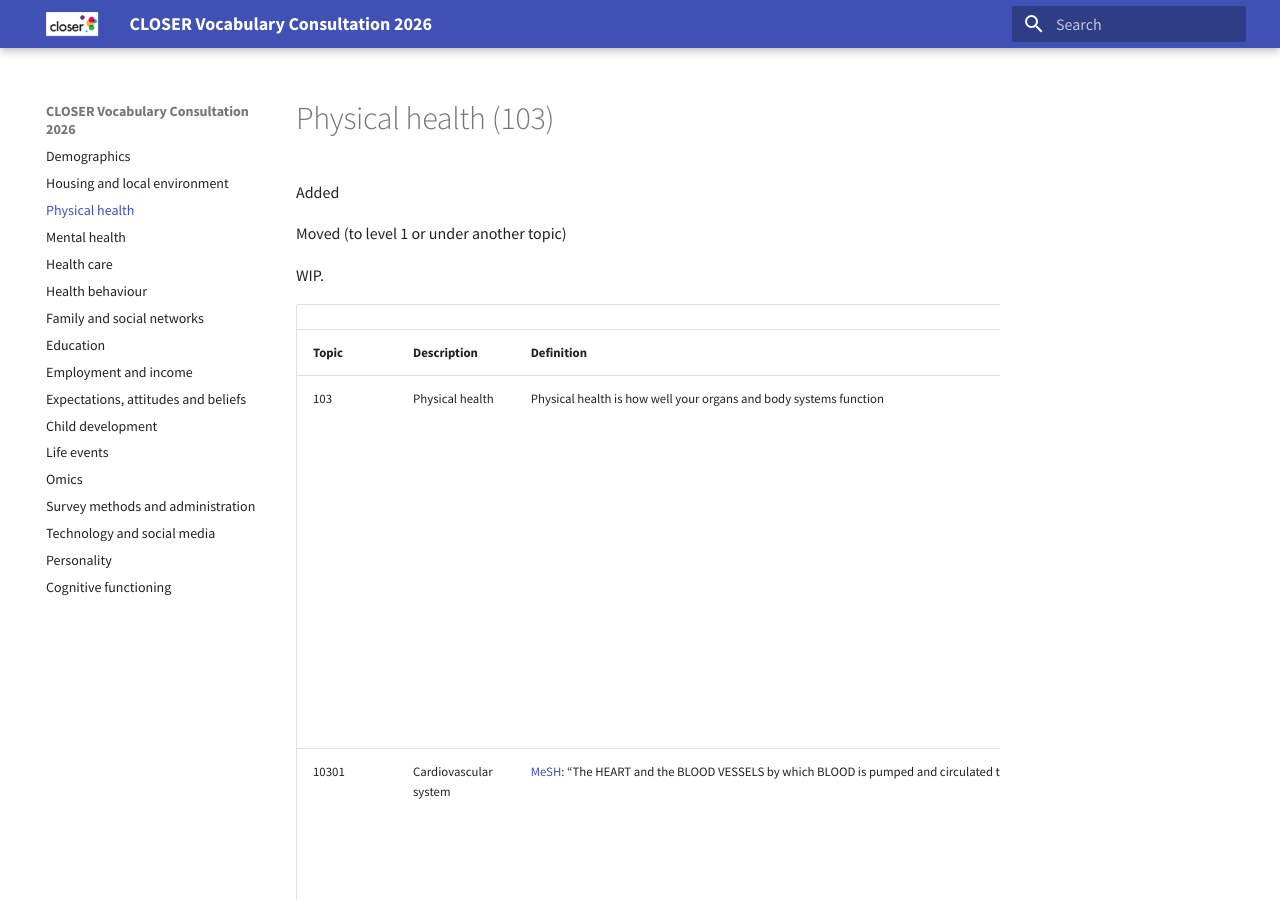
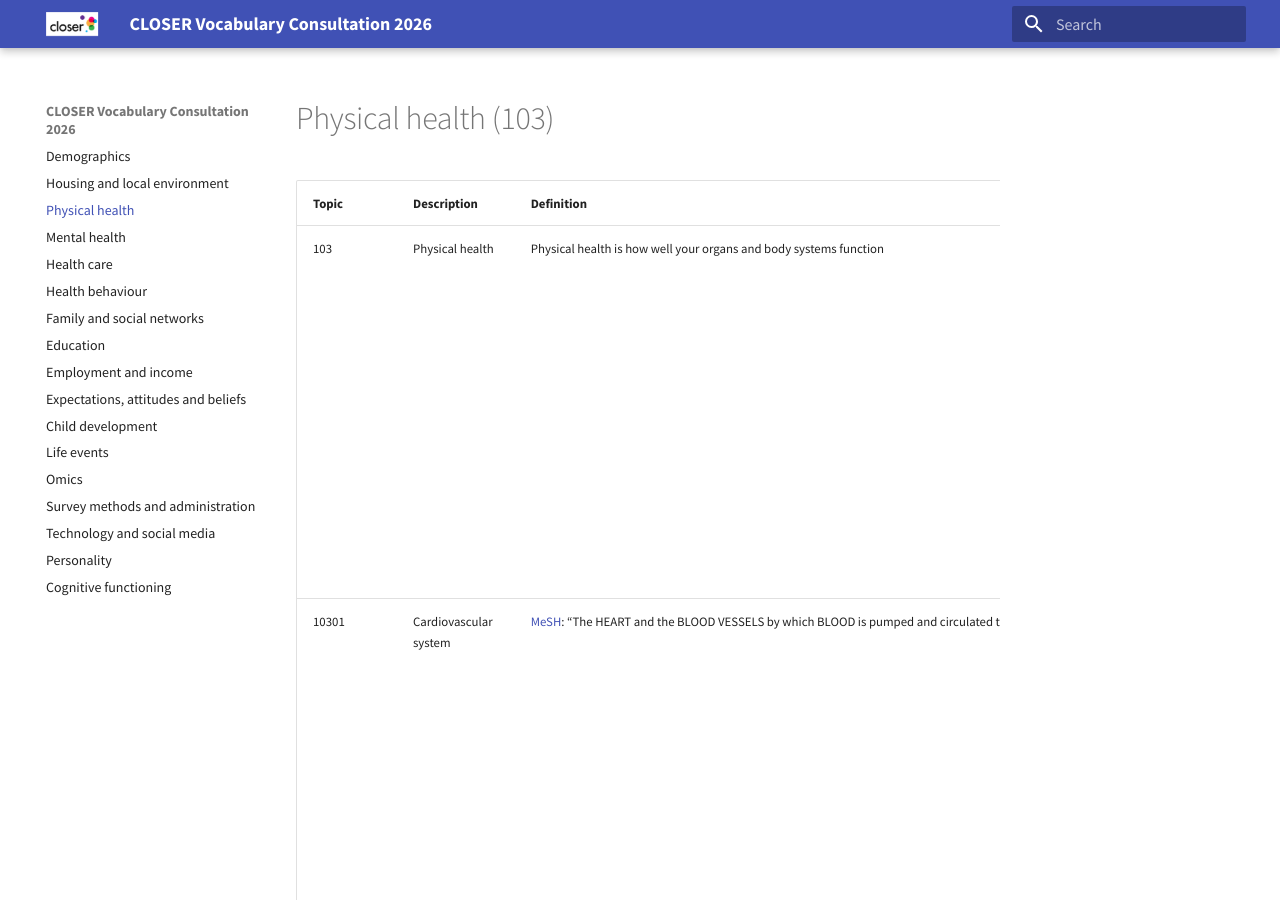
Before and after one commit to CLOSER-Cohorts/closer-vocabulary-2026, an MkDocs documentation site: the page built from docs/physical-health.md, in a window 1280 px wide and 900 px high. Built offline with MkDocs 1.6.1 and Material for MkDocs 9.7.7, drawn with Linux system fonts in a browser that asks for light colours.

Commit message:
Update physical-health.md

```diff
--- a/docs/physical-health.md
+++ b/docs/physical-health.md
@@ -1,14 +1,7 @@
 # Physical health (103)
 
-Added
-
-Moved (to level 1 or under another topic)
-
-WIP.
-
-|     |     |     |     |     |     |     |     |
+| **Topic** | **Description** | **Definition** | **Terms (ELSST)** | **What it is** | **What it isn’t** | **Examples** | **Changes** |
 | --- | --- | --- | --- | --- | --- | --- | --- |
-| **Topic** | **Description** | **Definition** | **Terms (ELSST)** | **What it is** | **What it isn’t** | **Examples** | **Changes** |
 | 103 | Physical health | Physical health is how well your organs and body systems function | HEALTH |     | Anything related to medication, treatment, or health care for a physical health problem should be tagged to the relevant topic in “Health care (105)”<br><br>The presence or absence of a physical disability (tag to “Disability (10108)”. |     |     |
 | 10301 | Cardiovascular system | [MeSH](https://www.ncbi.nlm.nih.gov/mesh/?term=Cardiovascular+system): “The HEART and the BLOOD VESSELS by which BLOOD is pumped and circulated through the body.”<sup>1</sup> | CARDIOVASCULAR SYSTEM<br><br>CARDIOVASCULAR DISEASES |     |     | “Have you ever had any OTHER HEART TROUBLE (e.g. valve disease, congenital heart disease or irregular heart beat) suspected or confirmed?”<br><br>“Has a doctor ever told you that you have had a HEART ATTACK (MYOCARDIAL INFARCT/CORONARY THROMBOSIS)?”<br><br>“Has a doctor ever told you that you have had ANGINA?” |     |
 | 10302 | Musculoskeletal system | [MeSH](https://www.ncbi.nlm.nih.gov/mesh/68009141): “The MUSCLES, bones (BONE AND BONES), and CARTILAGE of the body.”<sup>2</sup> | MUSCULOSKELETAL SYSTEM<br><br>MUSCULOSKELETAL DISEASES | General functioning of the musculoskeletal system over time | Sudden -accidents or injuries (tag to “Accidents and injuries” (10317)) | “Have you been diagnosed as suffering from Rheumatoid Arthritis?”<br><br>“You said you have recurrent backache, prolapsed disc or sciatica. Which of these do you have?”<br><br>“In the last 12 months have you experienced any aches and pains in the joints?” |     |
```
